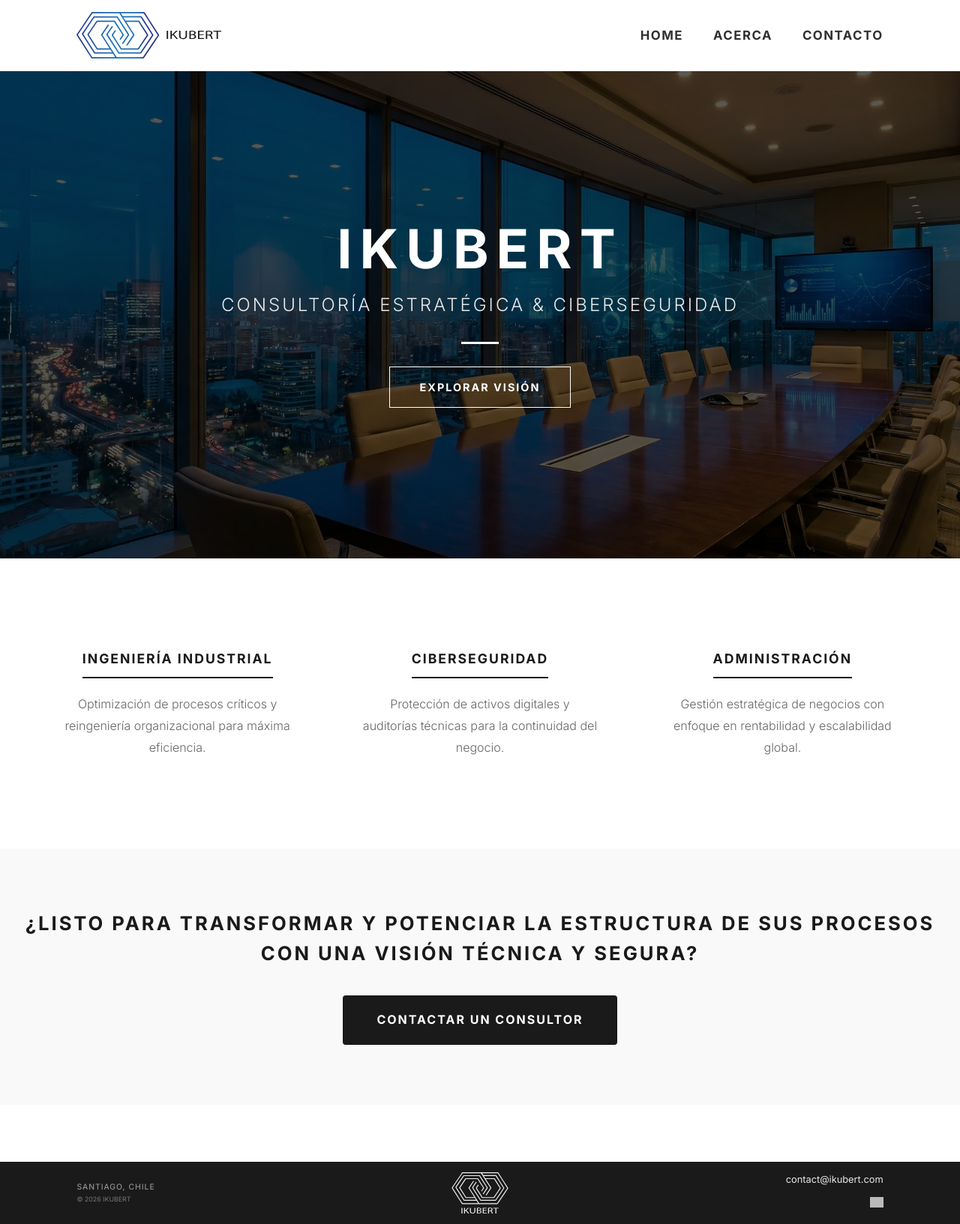
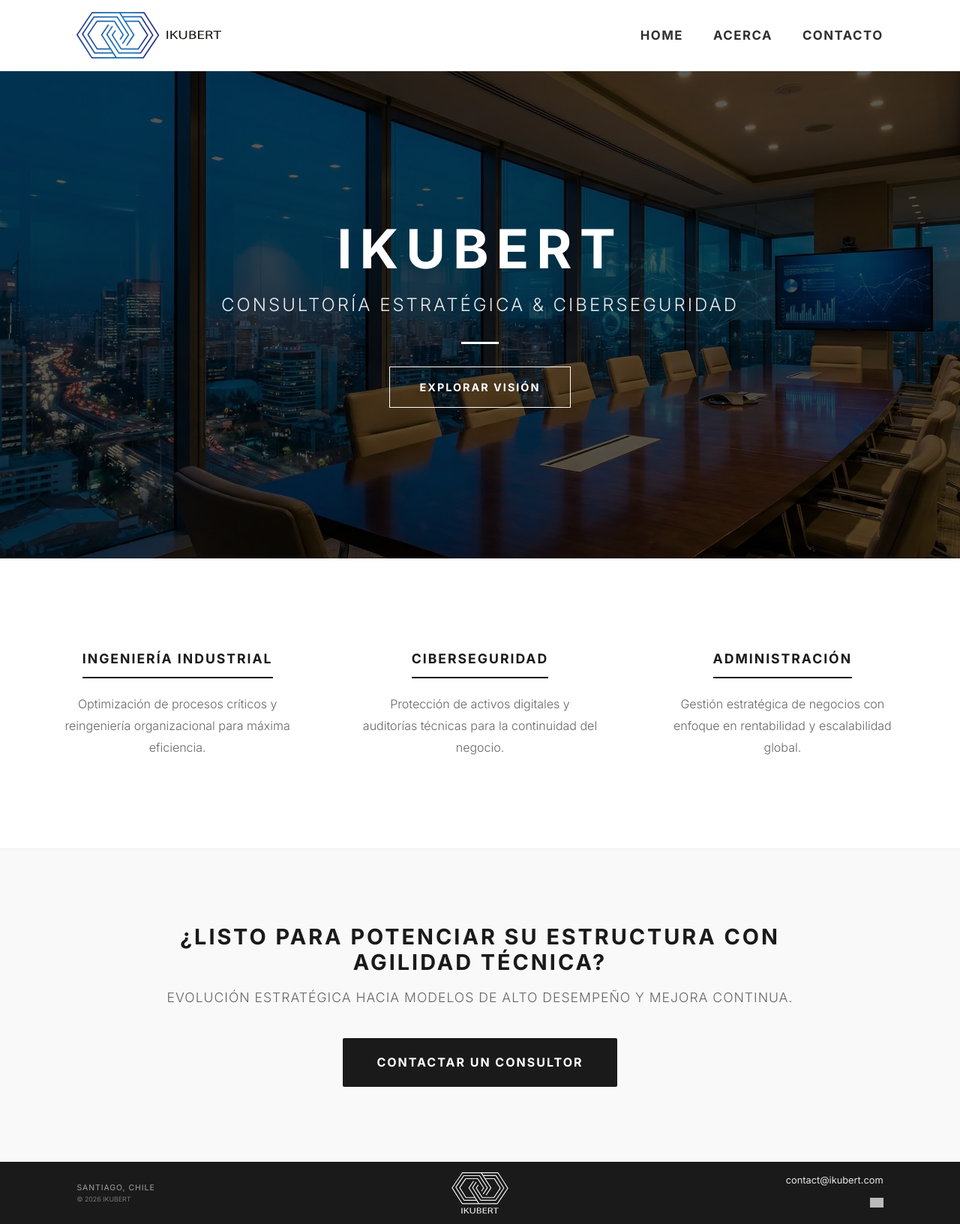
Before and after one commit to IKUBERT/ikubert.github.io, a Jekyll site: the page built from index.html, in a window 1280 px wide. Shown: the whole page at 75% size. Built offline with Jekyll 4.4.1, drawn with Linux system fonts in a browser that asks for light colours; grey boxes are pictures that could not be loaded.

Commit message:
Update index.html

```diff
--- a/index.html
+++ b/index.html
@@ -11,6 +11,7 @@ title: Home | IKUBERT
         .hero-subtitle-home { font-size: 1rem !important; letter-spacing: 1px !important; }
         .feature-grid { display: flex !important; flex-direction: column !important; gap: 30px !important; }
         .cta-button { width: 100% !important; max-width: 300px; }
+        .cta-title { font-size: 1.4rem !important; }
     }
 </style>
 
@@ -20,7 +21,7 @@ title: Home | IKUBERT
         <h1 class="hero-title-home" style="font-size: 4.5rem; letter-spacing: 10px; margin-bottom: 20px; font-weight: 800; text-transform: uppercase; line-height: 1;">IKUBERT</h1>
         <p class="hero-subtitle-home" style="font-size: 1.5rem; font-weight: 300; letter-spacing: 3px; text-transform: uppercase; opacity: 0.9;">Consultoría Estratégica & Ciberseguridad</p>
         <div style="width: 50px; height: 3px; background: #ffffff; margin: 30px auto;"></div>
-        <a href="/acerca" style="display: inline-block; padding: 15px 40px; border: 1px solid #fff; color: #fff; text-decoration: none; font-weight: 700; letter-spacing: 2px; text-transform: uppercase; transition: 0.3s; font-size: 0.9rem;">Explorar Visión</a>
+        <a href="{{ site.baseurl }}/acerca" style="display: inline-block; padding: 15px 40px; border: 1px solid #fff; color: #fff; text-decoration: none; font-weight: 700; letter-spacing: 2px; text-transform: uppercase; transition: 0.3s; font-size: 0.9rem;">Explorar Visión</a>
     </div>
 </header>
 
@@ -41,9 +42,18 @@ title: Home | IKUBERT
     </div>
 </div>
 
-<div style="background: #f9f9f9; padding: 80px 20px; text-align: center; width: 100%; box-sizing: border-box;">
-    <h2 class="cta-title" style="text-transform: uppercase; letter-spacing: 3px; font-size: 1.6rem; margin-bottom: 35px;">¿Listo para transformar y potenciar la estructura de sus procesos con una visión técnica y segura?</h2>
-    <div style="display: flex; justify-content: center; width: 100%;">
-        <a href="/contacto" class="cta-button" style="background: #1a1a1a; color: #fff; padding: 20px 45px; text-decoration: none; font-weight: 700; letter-spacing: 2px; text-transform: uppercase; border-radius: 4px; display: inline-block; transition: 0.3s;">Contactar un Consultor</a>
+<div style="background: #f9f9f9; padding: 100px 20px; text-align: center; width: 100%; box-sizing: border-box; border-top: 1px solid #eee;">
+    <div style="max-width: 900px; margin: 0 auto;">
+        <h2 class="cta-title" style="text-transform: uppercase; letter-spacing: 3px; font-size: 1.8rem; font-weight: 800; margin-bottom: 15px; color: #1a1a1a; line-height: 1.2;">
+            ¿Listo para potenciar su estructura con agilidad técnica?
+        </h2>
+        <p style="font-size: 1.1rem; color: #666; letter-spacing: 1px; text-transform: uppercase; margin-bottom: 40px; font-weight: 300;">
+            Evolución estratégica hacia modelos de alto desempeño y mejora continua.
+        </p>
+        <div style="display: flex; justify-content: center; width: 100%;">
+            <a href="{{ site.baseurl }}/contacto" class="cta-button" style="background: #1a1a1a; color: #fff; padding: 20px 45px; text-decoration: none; font-weight: 700; letter-spacing: 2px; text-transform: uppercase; display: inline-block; transition: 0.3s; border-radius: 2px;">
+                Contactar un Consultor
+            </a>
+        </div>
     </div>
 </div>
```
